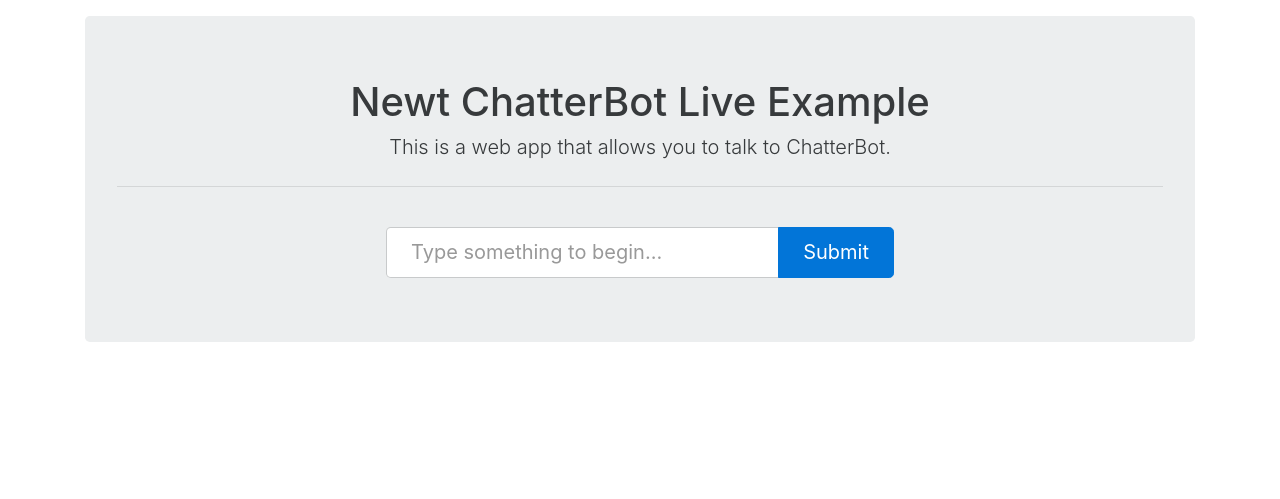
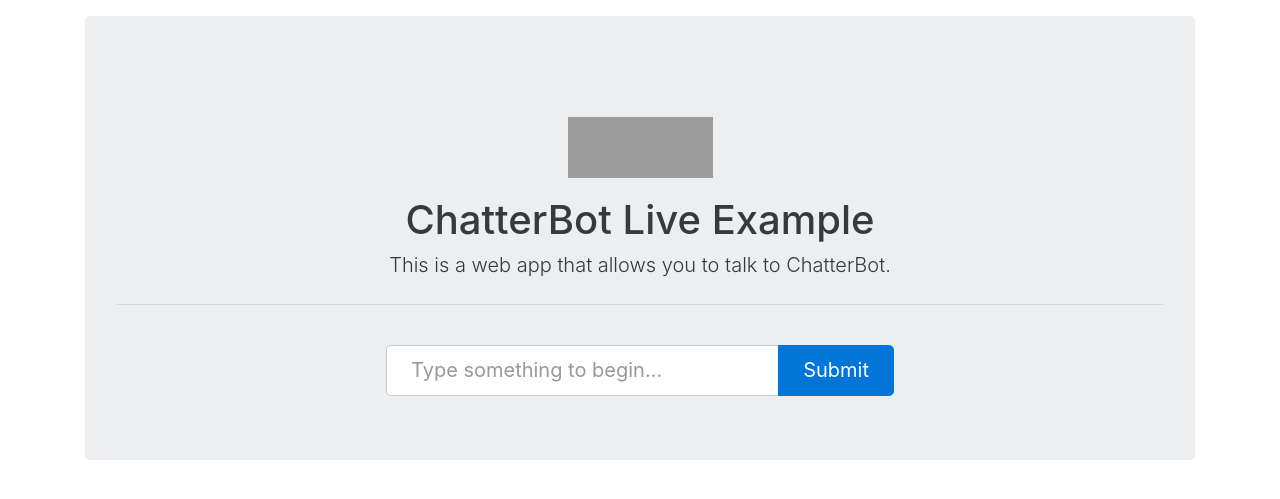
Before and after one commit to sgino209/ChatterBot_app, a Django app: page / in a window 1280 px wide. Shown: the part 54-553 px from the top of the page. Run offline with Django 3.2, Linux system fonts and the light colour scheme; parts of the project's set-up code (start-up, migrations or seed data) failed here and were passed over; some libraries are stand-ins or nearby versions; grey boxes are pictures that could not be loaded.

Commit message:
chatterbot django enhancement

```diff
--- a/example_app/static/css/custom.css
+++ b/example_app/static/css/custom.css
@@ -7,3 +7,13 @@
     max-height:200px;
     overflow-y:scroll;
 }
+
+.brand_logo {
+    height: 61px;
+    width: 145px;
+    display: block;
+    margin-left: auto;
+    margin-right: auto;
+    margin-top: 37px;
+    margin-bottom: 20px;
+}
--- a/example_app/templates/app.html
+++ b/example_app/templates/app.html
@@ -1,11 +1,14 @@
 {% load staticfiles %}
+
 <!doctype html>
 <html>
+
     <head>
-    <title>Newt ChatterBot Live Example</title>
+        <title>ChatterBot Live Example</title>
         <link rel="stylesheet" href="{% static 'css/bootstrap.css' %}"/>
         <link rel="stylesheet" href="{% static 'css/custom.css' %}"/>
     </head>
+
     <body>
 
         {% include 'nav.html' %}
@@ -13,37 +16,38 @@
         <div class="container">
 
             <div class="jumbotron mt-1">
-        <h1 class="jumbotron-heading text-xs-center">Newt ChatterBot Live Example</h1>
-        <p class="lead text-xs-center">
-          This is a web app that allows you to talk to ChatterBot.
-        </p>
+
+                <img src="https://d2c8zk19igynh3.cloudfront.net/static/images/newt_logo.png" alt="newt_img" png class="brand_logo">
+                <h1 class="jumbotron-heading text-xs-center">ChatterBot Live Example</h1>
+                <p class="lead text-xs-center">This is a web app that allows you to talk to ChatterBot.</p>
 
                 <hr class="my-2">
 
                 <div class="row">
                     <div class="col-xs-6 offset-xs-3">
                         <ul class="list-group chat-log js-chat-log">
+                            <!-- This is the main chat log, maintained by javascript -->
                         </ul>
-
                         <div class="input-group input-group-lg mt-1">
                             <input type="text" class="form-control js-text" placeholder="Type something to begin..."/>
                             <span class="input-group-btn">
                                 <button class="btn btn-primary js-say">Submit</button>
                             </span>
                         </div>
+                    </div>
+                </div> <!-- row -->
 
-          </div>
-        </div>
+            </div> <!-- jumbotron -->
 
-      </div>
+        </div> <!-- container -->
 
-    </div>
+        <!-------------------------- J A V A S C R I P T -------------------------->
 
         <script src="{% static 'js/jquery.js' %}"></script>
         <script src="{% static 'js/js.cookie.js' %}"></script>
         <script src="{% static 'js/bootstrap.js' %}"></script>
         <script>
-      var chatterbotUrl = '{% url "chatterbot:chatterbot" %}';
+            var chatterbotUrl = '{% url "chatterbot" %}';
             var csrftoken = Cookies.get('csrftoken');
 
             function csrfSafeMethod(method) {
@@ -111,5 +115,7 @@
               }
             });
         </script>
+
     </body>
+
 </html>
--- a/example_app/urls.py
+++ b/example_app/urls.py
@@ -1,11 +1,10 @@
-from django.conf.urls import include, url
+from django.conf.urls import url
 from django.contrib import admin
-from chatterbot.ext.django_chatterbot import urls as chatterbot_urls
-from example_app.views import ChatterBotAppView
+from example_app.views import ChatterBotAppView, ChatterBotApiView
 
 
 urlpatterns = [
     url(r'^$', ChatterBotAppView.as_view(), name='main'),
-    url(r'^admin/', include(admin.site.urls), name='admin'),
-    url(r'^api/chatterbot/', include(chatterbot_urls, namespace='chatterbot')),
+    url(r'^admin/', admin.site.urls, name='admin'),
+    url(r'^api/chatterbot/', ChatterBotApiView.as_view(), name='chatterbot'),
 ]
--- a/example_app/views.py
+++ b/example_app/views.py
@@ -1,5 +1,46 @@
+import json
 from django.views.generic.base import TemplateView
+from django.views.generic import View
+from django.http import JsonResponse
+from chatterbot import ChatBot
+from chatterbot.ext.django_chatterbot import settings
 
 
 class ChatterBotAppView(TemplateView):
-    template_name = "app.html"
+    template_name = 'app.html'
+
+
+class ChatterBotApiView(View):
+    """
+    Provide an API endpoint to interact with ChatterBot.
+    """
+
+    chatterbot = ChatBot(**settings.CHATTERBOT)
+
+    def post(self, request, *args, **kwargs):
+        """
+        Return a response to the statement in the posted data.
+        * The JSON data should contain a 'text' attribute.
+        """
+        input_data = json.loads(request.body.decode('utf-8'))
+
+        if 'text' not in input_data:
+            return JsonResponse({
+                'text': [
+                    'The attribute "text" is required.'
+                ]
+            }, status=400)
+
+        response = self.chatterbot.get_response(input_data)
+
+        response_data = response.serialize()
+
+        return JsonResponse(response_data, status=200)
+
+    def get(self, request, *args, **kwargs):
+        """
+        Return data corresponding to the current conversation.
+        """
+        return JsonResponse({
+            'name': self.chatterbot.name
+        })
```
Also changed, not shown: README.md. Lines whose indentation alone changed are shown as unchanged.
